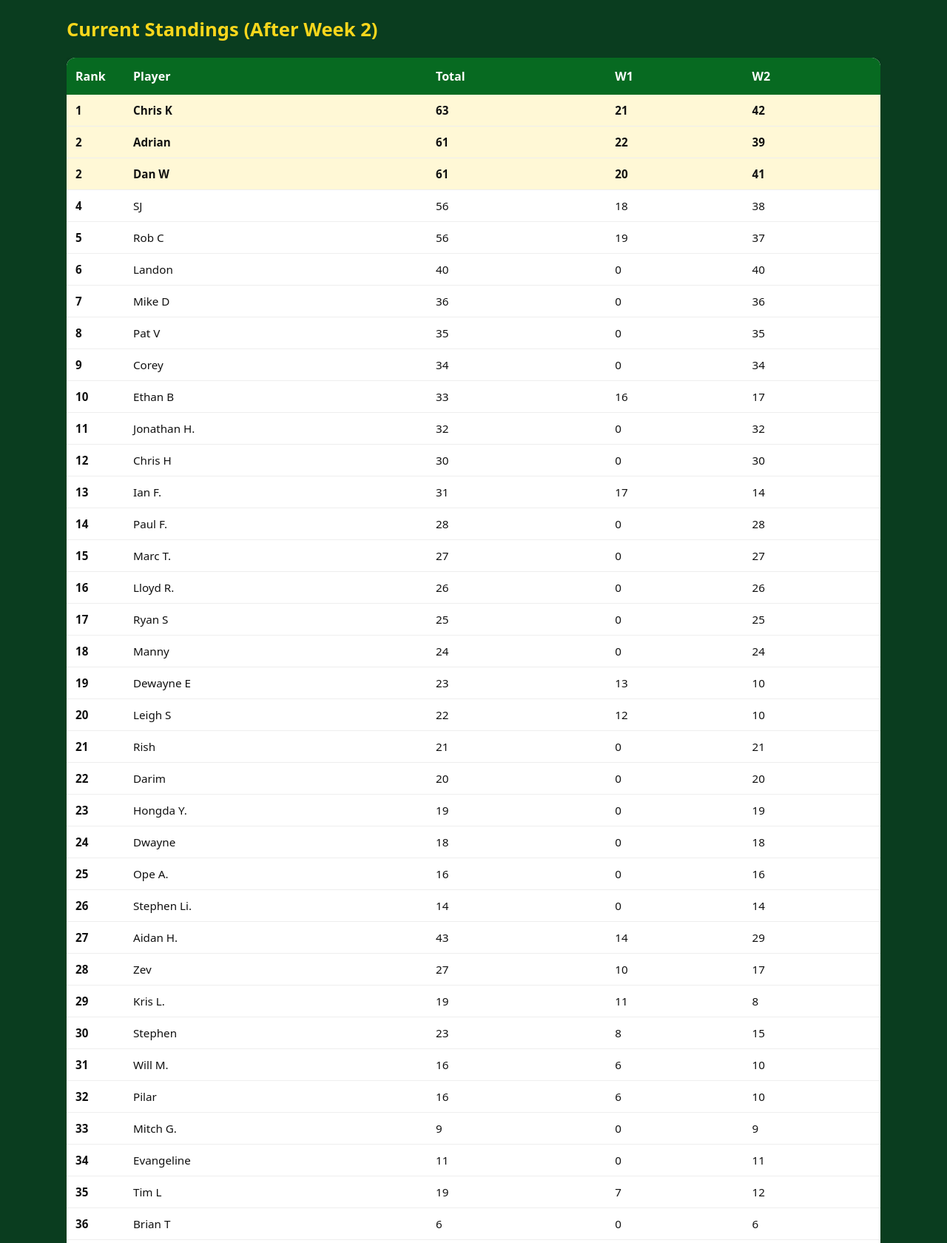
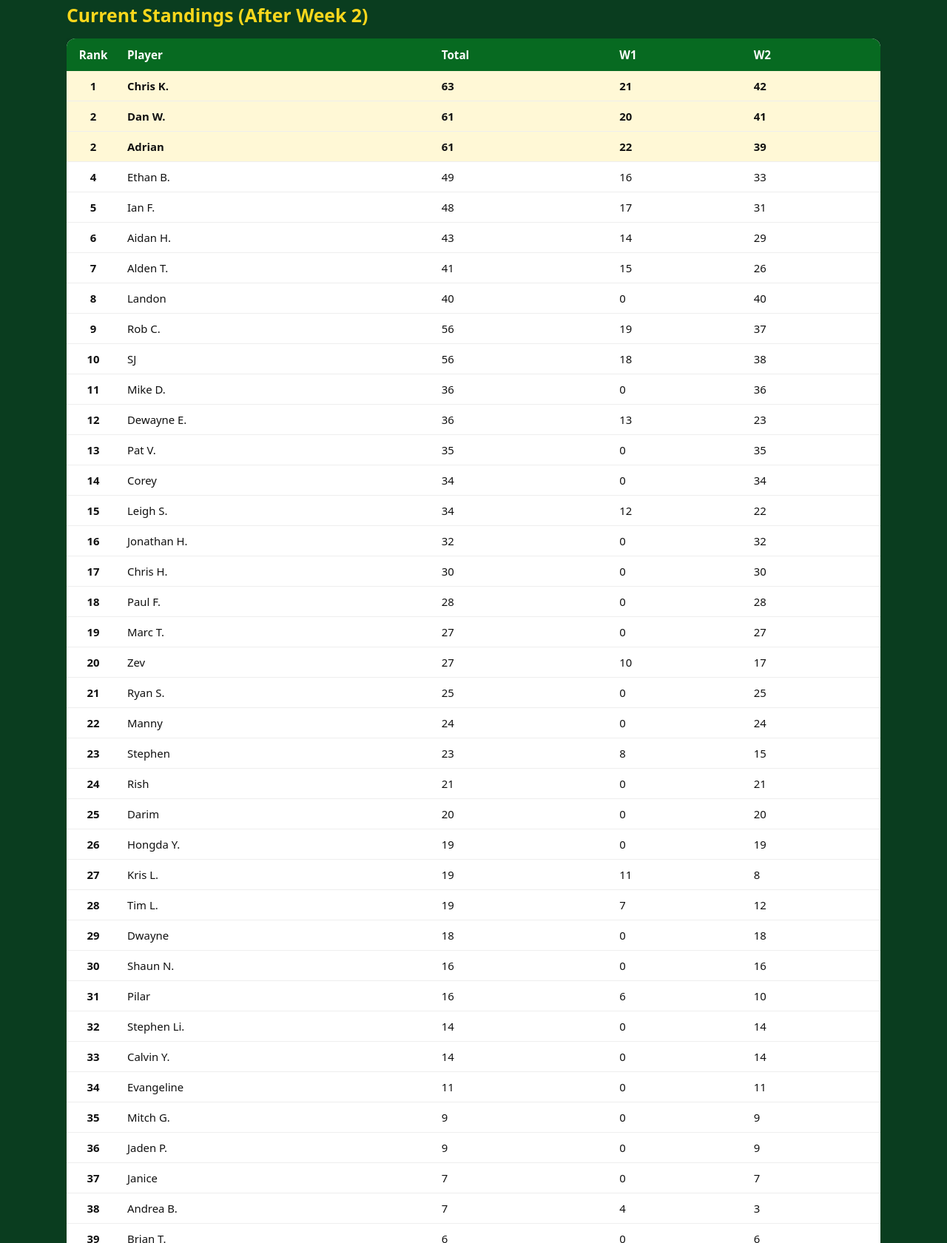
Before and after one commit to smeagster86/riverside-tuesday-tennis, a website: page index.html in a window 1280 px wide. Shown: the part 270-1950 px from the top of the page at 74% size. Drawn offline with Linux system fonts and the light colour scheme.

Commit message:
Update index.html

```diff
--- a/index.html
+++ b/index.html
@@ -6,18 +6,18 @@
   <title>Riverside Tuesday Night Tennis</title>
   <style>
     body { font-family: system-ui, -apple-system, sans-serif; margin:0; background:#0a3d1f; color:white; }
-    header { background: linear-gradient(rgba(10,61,31,0.75), rgba(10,61,31,0.85)), url('https://picsum.photos/id/1015/2000/1200'); background-size:cover; padding:80px 20px; text-align:center; }
-    h1 { font-size:2.6em; margin:0; font-weight:700; letter-spacing:1px; }
-    .tagline { font-size:1.35em; margin:12px 0 0; opacity:0.95; }
-    .container { max-width:1100px; margin:30px auto; padding:0 15px; }
-    h2 { color:#f9d71c; margin-top:35px; font-size:1.6em; }
-    table { width:100%; border-collapse:collapse; background:white; color:#111; border-radius:12px; overflow:hidden; box-shadow:0 10px 30px rgba(0,0,0,0.3); margin-bottom:35px; }
-    th { background:#076a21; color:white; padding:14px 12px; text-align:left; }
-    td { padding:11px 12px; border-bottom:1px solid #eee; font-size:0.95em; }
-    .rank { width:54px; font-weight:bold; }
-    .top3 { background:#fff8d6 !important; font-weight:bold; }
+    header { background: linear-gradient(rgba(10,61,31,0.75), rgba(10,61,31,0.85)), url('https://picsum.photos/id/1015/2000/1200'); background-size:cover; padding:75px 20px; text-align:center; }
+    h1 { font-size:2.5em; margin:0; font-weight:700; letter-spacing:0.5px; }
+    .tagline { font-size:1.3em; margin:10px 0 0; opacity:0.95; }
+    .container { max-width:1100px; margin:25px auto; padding:0 15px; }
+    h2 { color:#f9d71c; margin:30px 0 15px; font-size:1.55em; }
     .scroll { overflow-x:auto; }
-    .btn { background:#f9d71c; color:#0a3d1f; padding:16px 36px; border-radius:50px; text-decoration:none; font-weight:bold; display:inline-block; margin:30px 0; font-size:1.05em; }
+    table { width:100%; border-collapse:collapse; background:white; color:#111; border-radius:12px; overflow:hidden; box-shadow:0 8px 25px rgba(0,0,0,0.25); }
+    th { background:#076a21; color:white; padding:12px 10px; text-align:left; font-size:0.95em; }
+    td { padding:10px 10px; border-bottom:1px solid #eee; font-size:0.93em; }
+    .rank { width:52px; font-weight:700; text-align:center; }
+    .top3 { background:#fff8d6 !important; font-weight:700; }
+    .btn { background:#f9d71c; color:#0a3d1f; padding:15px 32px; border-radius:50px; text-decoration:none; font-weight:700; display:inline-block; margin:25px 0; font-size:1.05em; box-shadow:0 4px 12px rgba(249,215,28,0.35); }
   </style>
 </head>
 <body>
@@ -31,55 +31,54 @@
     <div class="scroll">
       <table>
         <tr><th class="rank">Rank</th><th>Player</th><th>Total</th><th>W1</th><th>W2</th></tr>
-        <tr class="top3"><td class="rank">1</td><td>Chris K</td><td>63</td><td>21</td><td>42</td></tr>
+        <tr class="top3"><td class="rank">1</td><td>Chris K.</td><td>63</td><td>21</td><td>42</td></tr>
+        <tr class="top3"><td class="rank">2</td><td>Dan W.</td><td>61</td><td>20</td><td>41</td></tr>
         <tr class="top3"><td class="rank">2</td><td>Adrian</td><td>61</td><td>22</td><td>39</td></tr>
-        <tr class="top3"><td class="rank">2</td><td>Dan W</td><td>61</td><td>20</td><td>41</td></tr>
-        <tr><td class="rank">4</td><td>SJ</td><td>56</td><td>18</td><td>38</td></tr>
-        <tr><td class="rank">5</td><td>Rob C</td><td>56</td><td>19</td><td>37</td></tr>
-        <tr><td class="rank">6</td><td>Landon</td><td>40</td><td>0</td><td>40</td></tr>
-        <tr><td class="rank">7</td><td>Mike D</td><td>36</td><td>0</td><td>36</td></tr>
-        <tr><td class="rank">8</td><td>Pat V</td><td>35</td><td>0</td><td>35</td></tr>
-        <tr><td class="rank">9</td><td>Corey</td><td>34</td><td>0</td><td>34</td></tr>
-        <tr><td class="rank">10</td><td>Ethan B</td><td>33</td><td>16</td><td>17</td></tr>
-        <tr><td class="rank">11</td><td>Jonathan H.</td><td>32</td><td>0</td><td>32</td></tr>
-        <tr><td class="rank">12</td><td>Chris H</td><td>30</td><td>0</td><td>30</td></tr>
-        <tr><td class="rank">13</td><td>Ian F.</td><td>31</td><td>17</td><td>14</td></tr>
-        <tr><td class="rank">14</td><td>Paul F.</td><td>28</td><td>0</td><td>28</td></tr>
-        <tr><td class="rank">15</td><td>Marc T.</td><td>27</td><td>0</td><td>27</td></tr>
-        <tr><td class="rank">16</td><td>Lloyd R.</td><td>26</td><td>0</td><td>26</td></tr>
-        <tr><td class="rank">17</td><td>Ryan S</td><td>25</td><td>0</td><td>25</td></tr>
-        <tr><td class="rank">18</td><td>Manny</td><td>24</td><td>0</td><td>24</td></tr>
-        <tr><td class="rank">19</td><td>Dewayne E</td><td>23</td><td>13</td><td>10</td></tr>
-        <tr><td class="rank">20</td><td>Leigh S</td><td>22</td><td>12</td><td>10</td></tr>
-        <tr><td class="rank">21</td><td>Rish</td><td>21</td><td>0</td><td>21</td></tr>
-        <tr><td class="rank">22</td><td>Darim</td><td>20</td><td>0</td><td>20</td></tr>
-        <tr><td class="rank">23</td><td>Hongda Y.</td><td>19</td><td>0</td><td>19</td></tr>
-        <tr><td class="rank">24</td><td>Dwayne</td><td>18</td><td>0</td><td>18</td></tr>
-        <tr><td class="rank">25</td><td>Ope A.</td><td>16</td><td>0</td><td>16</td></tr>
-        <tr><td class="rank">26</td><td>Stephen Li.</td><td>14</td><td>0</td><td>14</td></tr>
-        <tr><td class="rank">27</td><td>Aidan H.</td><td>43</td><td>14</td><td>29</td></tr>
-        <tr><td class="rank">28</td><td>Zev</td><td>27</td><td>10</td><td>17</td></tr>
-        <tr><td class="rank">29</td><td>Kris L.</td><td>19</td><td>11</td><td>8</td></tr>
-        <tr><td class="rank">30</td><td>Stephen</td><td>23</td><td>8</td><td>15</td></tr>
-        <tr><td class="rank">31</td><td>Will M.</td><td>16</td><td>6</td><td>10</td></tr>
-        <tr><td class="rank">32</td><td>Pilar</td><td>16</td><td>6</td><td>10</td></tr>
-        <tr><td class="rank">33</td><td>Mitch G.</td><td>9</td><td>0</td><td>9</td></tr>
+        <tr><td class="rank">4</td><td>Ethan B.</td><td>49</td><td>16</td><td>33</td></tr>
+        <tr><td class="rank">5</td><td>Ian F.</td><td>48</td><td>17</td><td>31</td></tr>
+        <tr><td class="rank">6</td><td>Aidan H.</td><td>43</td><td>14</td><td>29</td></tr>
+        <tr><td class="rank">7</td><td>Alden T.</td><td>41</td><td>15</td><td>26</td></tr>
+        <tr><td class="rank">8</td><td>Landon</td><td>40</td><td>0</td><td>40</td></tr>
+        <tr><td class="rank">9</td><td>Rob C.</td><td>56</td><td>19</td><td>37</td></tr>
+        <tr><td class="rank">10</td><td>SJ</td><td>56</td><td>18</td><td>38</td></tr>
+        <tr><td class="rank">11</td><td>Mike D.</td><td>36</td><td>0</td><td>36</td></tr>
+        <tr><td class="rank">12</td><td>Dewayne E.</td><td>36</td><td>13</td><td>23</td></tr>
+        <tr><td class="rank">13</td><td>Pat V.</td><td>35</td><td>0</td><td>35</td></tr>
+        <tr><td class="rank">14</td><td>Corey</td><td>34</td><td>0</td><td>34</td></tr>
+        <tr><td class="rank">15</td><td>Leigh S.</td><td>34</td><td>12</td><td>22</td></tr>
+        <tr><td class="rank">16</td><td>Jonathan H.</td><td>32</td><td>0</td><td>32</td></tr>
+        <tr><td class="rank">17</td><td>Chris H.</td><td>30</td><td>0</td><td>30</td></tr>
+        <tr><td class="rank">18</td><td>Paul F.</td><td>28</td><td>0</td><td>28</td></tr>
+        <tr><td class="rank">19</td><td>Marc T.</td><td>27</td><td>0</td><td>27</td></tr>
+        <tr><td class="rank">20</td><td>Zev</td><td>27</td><td>10</td><td>17</td></tr>
+        <tr><td class="rank">21</td><td>Ryan S.</td><td>25</td><td>0</td><td>25</td></tr>
+        <tr><td class="rank">22</td><td>Manny</td><td>24</td><td>0</td><td>24</td></tr>
+        <tr><td class="rank">23</td><td>Stephen</td><td>23</td><td>8</td><td>15</td></tr>
+        <tr><td class="rank">24</td><td>Rish</td><td>21</td><td>0</td><td>21</td></tr>
+        <tr><td class="rank">25</td><td>Darim</td><td>20</td><td>0</td><td>20</td></tr>
+        <tr><td class="rank">26</td><td>Hongda Y.</td><td>19</td><td>0</td><td>19</td></tr>
+        <tr><td class="rank">27</td><td>Kris L.</td><td>19</td><td>11</td><td>8</td></tr>
+        <tr><td class="rank">28</td><td>Tim L.</td><td>19</td><td>7</td><td>12</td></tr>
+        <tr><td class="rank">29</td><td>Dwayne</td><td>18</td><td>0</td><td>18</td></tr>
+        <tr><td class="rank">30</td><td>Shaun N.</td><td>16</td><td>0</td><td>16</td></tr>
+        <tr><td class="rank">31</td><td>Pilar</td><td>16</td><td>6</td><td>10</td></tr>
+        <tr><td class="rank">32</td><td>Stephen Li.</td><td>14</td><td>0</td><td>14</td></tr>
+        <tr><td class="rank">33</td><td>Calvin Y.</td><td>14</td><td>0</td><td>14</td></tr>
         <tr><td class="rank">34</td><td>Evangeline</td><td>11</td><td>0</td><td>11</td></tr>
-        <tr><td class="rank">35</td><td>Tim L</td><td>19</td><td>7</td><td>12</td></tr>
-        <tr><td class="rank">36</td><td>Brian T</td><td>6</td><td>0</td><td>6</td></tr>
-        <tr><td class="rank">37</td><td>Darren B</td><td>2</td><td>0</td><td>2</td></tr>
-        <tr><td class="rank">38</td><td>Martin G.</td><td>5</td><td>0</td><td>5</td></tr>
-        <tr><td class="rank">39</td><td>Janice</td><td>7</td><td>0</td><td>7</td></tr>
-        <tr><td class="rank">40</td><td>Jaden P</td><td>9</td><td>0</td><td>9</td></tr>
-        <tr><td class="rank">41</td><td>Jarred L.</td><td>3</td><td>0</td><td>3</td></tr>
-        <tr><td class="rank">42</td><td>Andrea B.</td><td>7</td><td>4</td><td>3</td></tr>
-        <tr><td class="rank">43</td><td>Mehak</td><td>3</td><td>1</td><td>2</td></tr>
-        <tr><td class="rank">44</td><td>Eleazar</td><td>1</td><td>0</td><td>1</td></tr>
-        <tr><td class="rank">45</td><td>Nancy</td><td>1</td><td>0</td><td>1</td></tr>
+        <tr><td class="rank">35</td><td>Mitch G.</td><td>9</td><td>0</td><td>9</td></tr>
+        <tr><td class="rank">36</td><td>Jaden P.</td><td>9</td><td>0</td><td>9</td></tr>
+        <tr><td class="rank">37</td><td>Janice</td><td>7</td><td>0</td><td>7</td></tr>
+        <tr><td class="rank">38</td><td>Andrea B.</td><td>7</td><td>4</td><td>3</td></tr>
+        <tr><td class="rank">39</td><td>Brian T.</td><td>6</td><td>0</td><td>6</td></tr>
+        <tr><td class="rank">40</td><td>Martin G.</td><td>5</td><td>0</td><td>5</td></tr>
+        <tr><td class="rank">41</td><td>Jarred L.</td><td>3</td><td>3</td><td>0</td></tr>
+        <tr><td class="rank">42</td><td>Mehak</td><td>3</td><td>1</td><td>2</td></tr>
+        <tr><td class="rank">43</td><td>Darren B.</td><td>2</td><td>0</td><td>2</td></tr>
+        <tr><td class="rank">44</td><td>Nancy</td><td>1</td><td>0</td><td>1</td></tr>
       </table>
     </div>
 
-    <p style="text-align:center;">
+    <p style="text-align:center; margin-top:30px;">
       <a href="https://wa.me/13063412227?text=Snap%20a%20picture%20of%20the%20scores%20and%20send%20it%20here%20to%20update" class="btn">Snap a picture of the scores and send it here to update</a>
     </p>
   </div>
```
